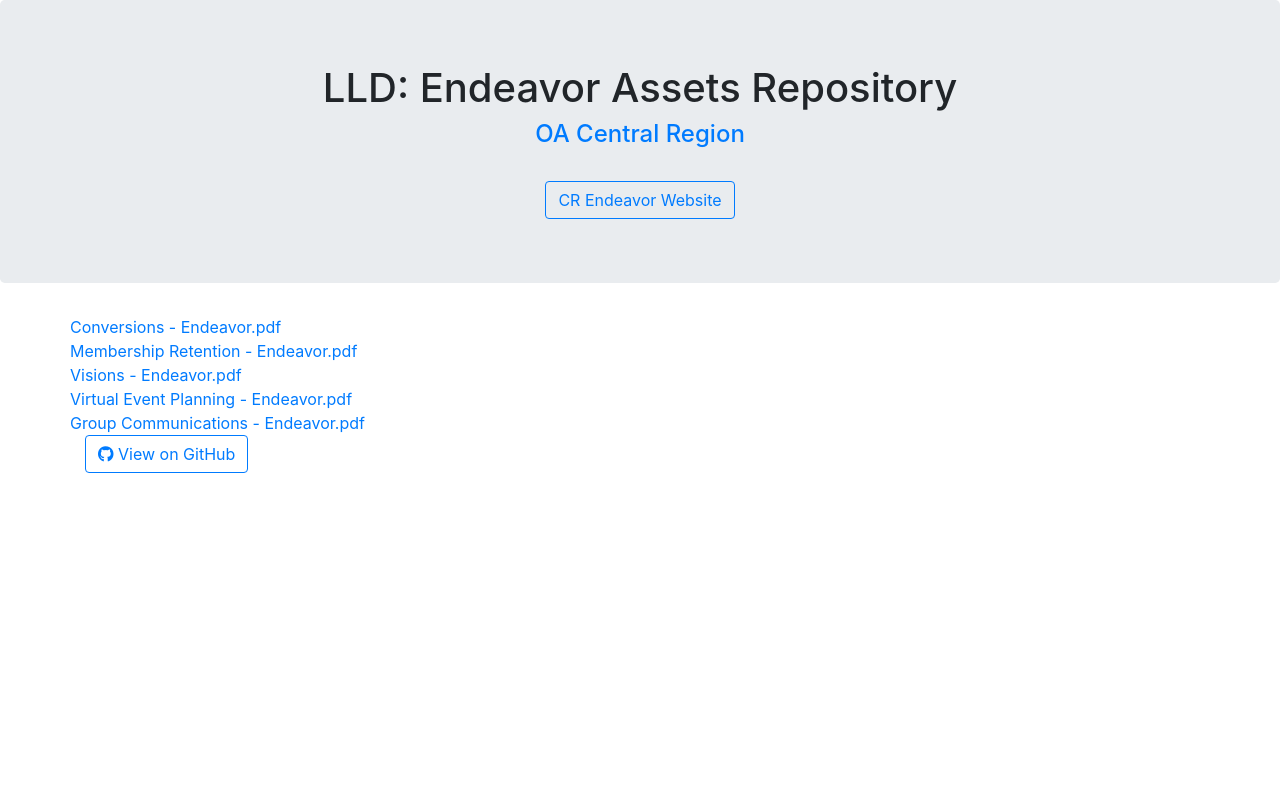
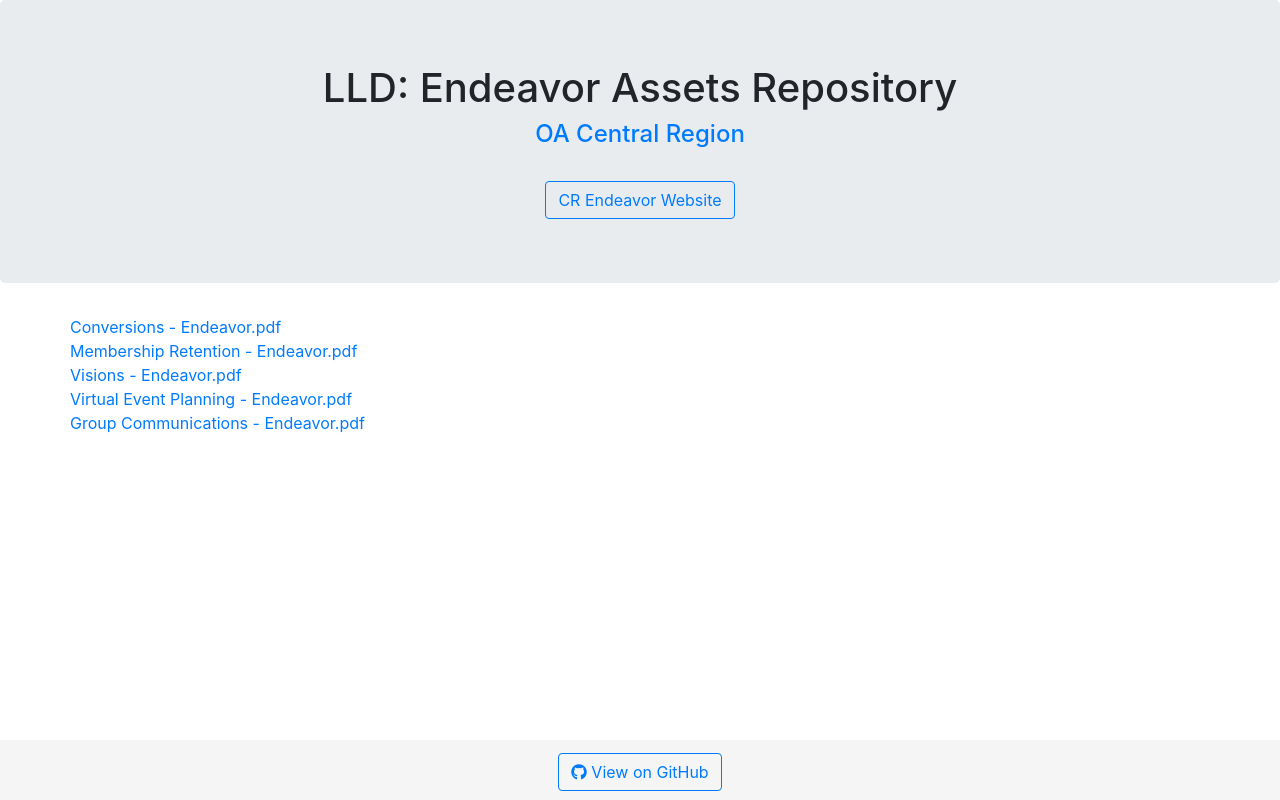
Before and after one commit to OACentral/Endeavor, a plain HTML site: page index.html in a window 1280 px wide. Drawn offline with nearby package versions, Linux system fonts and the light colour scheme.

Commit message:
Update footer

```diff
--- a/index.html
+++ b/index.html
@@ -13,6 +13,7 @@
 <!--Begin Fontawesome-->
 <script src="https://kit.fontawesome.com/542bd72378.js" crossorigin="anonymous"></script>
 <!--End Fontawesome-->
+<link rel="stylesheet" href="style.css">
 </head>
 
 <body>
@@ -38,7 +39,7 @@
 			<a href="https://oacentral.github.io/Endeavor/https://oacentral.github.io/Endeavor/Group%20Communications%20-%20Endeavor.pdf">Group Communications - Endeavor.pdf</a>
 		</div>
 	</div>
-	<footer class="footer">
+	<footer class="footer text-center">
 		<div class="container">
 			<a class="btn btn-outline-primary" href="https://github.com/OACentral/Endeavor">
 			<span class="icon">
--- /dev/null
+++ b/style.css
@@ -0,0 +1,17 @@
+@charset "UTF-8";
+/* Sticky Footer */
+html {
+  position: relative;
+  min-height: 100%;
+}
+body {
+  margin-bottom: 60px; /* Margin bottom by footer height */
+}
+.footer {
+  position: absolute;
+  bottom: 0;
+  width: 100%;
+  height: 60px; /* Set the fixed height of the footer here */
+  line-height: 60px; /* Vertically center the text there */
+  background-color: #f5f5f5;
+}
```
